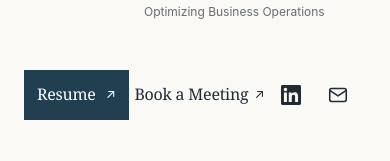
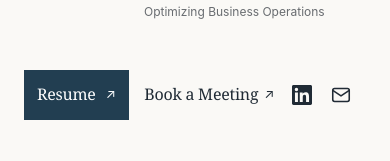
Before and after one commit to riokuchlyan/PortfolioWebsite, a Next.js app: page / in a window 390 px wide. Shown: the part 491-652 px from the top of the page. Built offline with nearby package versions, Linux system fonts and the light colour scheme.

Commit message:
Keep mobile action links grouped with natural spacing

```diff
--- a/app/globals.css
+++ b/app/globals.css
@@ -168,10 +168,9 @@ body:has(.lightbox[open]) { overflow: hidden; }
   .experience-row { grid-template-columns: 108px 1fr; padding: 18px 0; }
   .experience-row dt { font-size: 20px; }
   .experience-detail { font-size: 12px; }
-  .hero-actions { flex-wrap: nowrap; justify-content: space-between; gap: clamp(4px, 1.5vw, 12px); margin-top: 30px; }
+  .hero-actions { flex-wrap: nowrap; justify-content: flex-start; gap: clamp(4px, calc((100% - 280px) / 3), 26px); margin-top: 30px; }
   .hero-actions .btn, .hero-actions .text-link { flex-shrink: 0; }
   .hero-actions .btn { gap: 10px; padding-inline: 12px; white-space: nowrap; }
-  .hero-actions .icon-link { min-width: clamp(24px, calc(25vw - 56px), 44px); }
   .hero-visual { display: grid; grid-template-columns: minmax(0, 1.5fr) minmax(0, 1fr); width: 100%; max-width: 360px; margin: 0 auto; gap: 24px; align-items: end; padding: 0; }
   .photography-preview { flex-direction: column; align-items: stretch; gap: 15px; padding: 0; }
   .preview-photo { width: 100%; aspect-ratio: 3 / 2; }
@@ -193,6 +192,7 @@ body:has(.lightbox[open]) { overflow: hidden; }
   .lightbox-image { height: 60svh; }
 }
 @media (max-width: 360px) {
+  .hero-actions { gap: clamp(4px, calc((100% - 240px) / 3), 12px); }
   .hero-actions .btn { gap: 6px; padding-inline: 8px; }
   .hero-actions .btn, .hero-actions .text-link { font-size: 14px; }
   .hero-visual { gap: 16px; }
```
